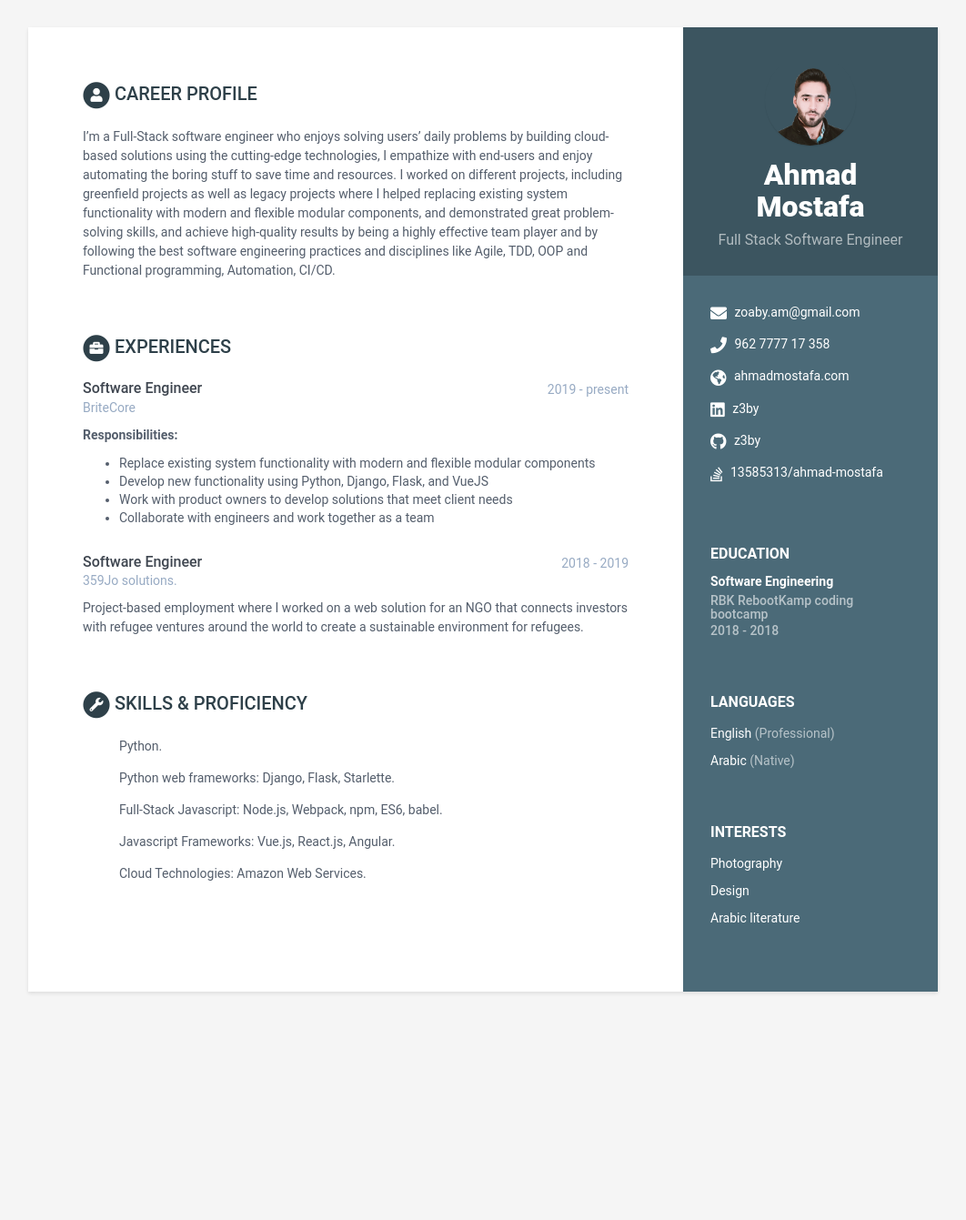
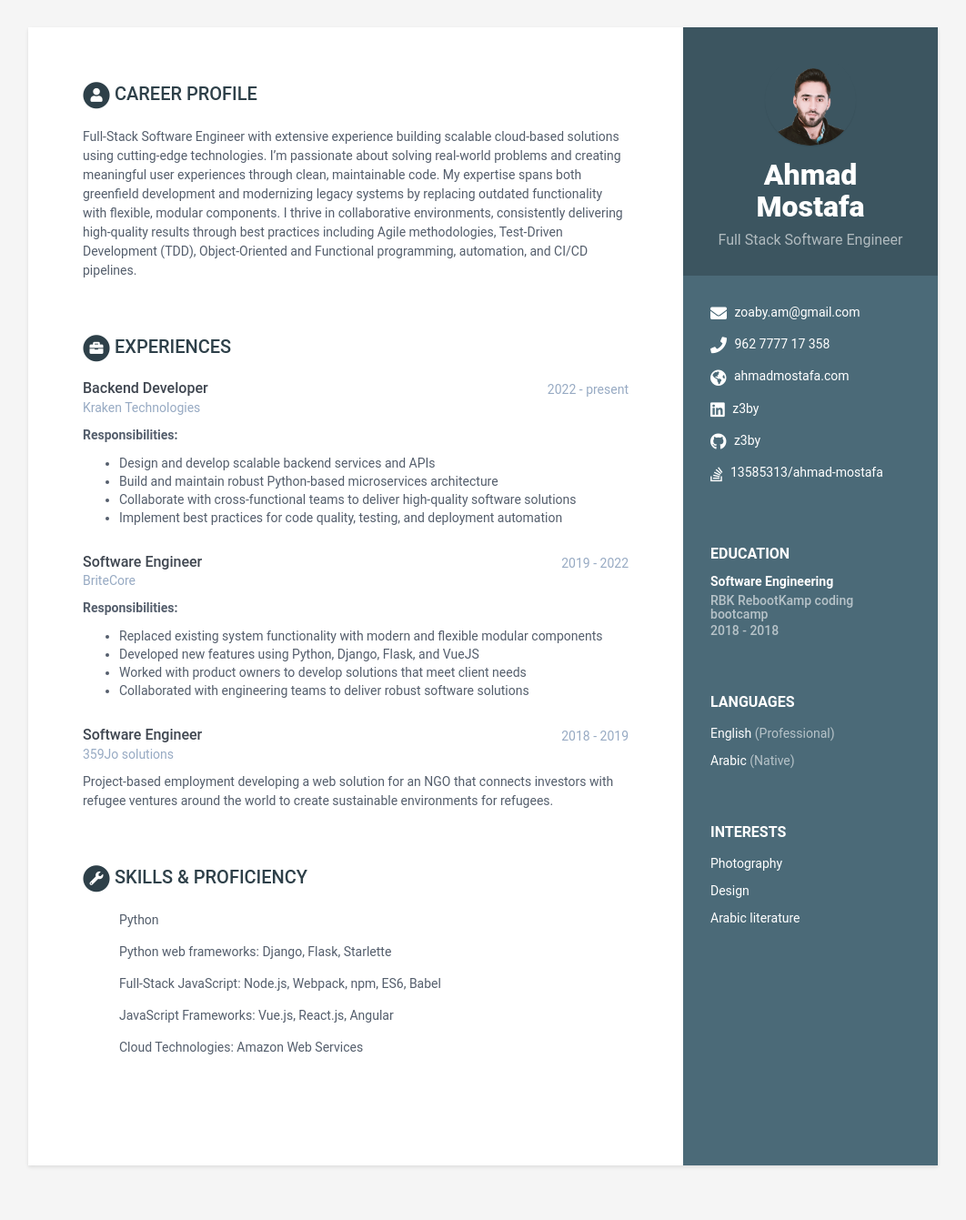
Before and after one commit to z3by/z3by.github.io, a Jekyll site: the page built from index.html, in a window 1280 px wide. Shown: the whole page at 91% size, without its empty margins (109-1171 px from the left). Built offline with Jekyll 4.4.1, drawn with Linux system fonts in a browser that asks for light colours; before the commit the page ends 1150 px from its top, so only the background shows below that.

Commit message:
Improve resume content and add Kraken Technologies position
Co-authored-by: z3by <36268825+z3by@users.noreply.github.com>

```diff
--- a/_data/data.yml
+++ b/_data/data.yml
@@ -38,14 +38,12 @@ sidebar:
 career-profile:
   title: Career Profile
   summary: |
-    I'm a Full-Stack software engineer who enjoys solving users' daily problems by building cloud-based solutions using the cutting-edge technologies,
-    I empathize with end-users and enjoy automating the boring stuff to save time and resources.
-    I worked on different projects, including greenfield projects as well as legacy projects where I helped replacing
-    existing system functionality with modern and flexible modular
-    components, and demonstrated great problem-solving skills,
-    and achieve high-quality results by being a highly effective team player and by
-    following the best software engineering practices and disciplines
-    like Agile, TDD, OOP and Functional programming, Automation, CI/CD.
+    Full-Stack Software Engineer with extensive experience building scalable cloud-based solutions using cutting-edge technologies.
+    I'm passionate about solving real-world problems and creating meaningful user experiences through clean, maintainable code.
+    My expertise spans both greenfield development and modernizing legacy systems by replacing outdated functionality with
+    flexible, modular components. I thrive in collaborative environments, consistently delivering high-quality results through
+    best practices including Agile methodologies, Test-Driven Development (TDD), Object-Oriented and Functional programming,
+    automation, and CI/CD pipelines.
 education:
   - degree: Software Engineering
     university: RBK RebootKamp coding bootcamp
@@ -53,29 +51,39 @@ education:
     details: |
       4 months coding boot camp
 experiences:
+  - role: Backend Developer
+    time: 2022 - present
+    company: Kraken Technologies
+    details: |
+      **Responsibilities:**
+      - Design and develop scalable backend services and APIs
+      - Build and maintain robust Python-based microservices architecture
+      - Collaborate with cross-functional teams to deliver high-quality software solutions
+      - Implement best practices for code quality, testing, and deployment automation
   - role: Software Engineer
-    time: 2019 - present
+    time: 2019 - 2022
     company: BriteCore
     details: |
       **Responsibilities:**
-      - Replace existing system functionality with modern and flexible modular components
-      - Develop new functionality using Python, Django, Flask, and VueJS
-      - Work with product owners to develop solutions that meet client needs
-      - Collaborate with engineers and work together as a team
+      - Replaced existing system functionality with modern and flexible modular components
+      - Developed new features using Python, Django, Flask, and VueJS
+      - Worked with product owners to develop solutions that meet client needs
+      - Collaborated with engineering teams to deliver robust software solutions
   - role: Software Engineer
     time: 2018 - 2019
-    company: 359Jo solutions.
+    company: 359Jo solutions
     details: |
-      Project-based employment where I worked on a web solution for an NGO that connects investors with refugee ventures around the world to create a sustainable environment for refugees.
+      Project-based employment developing a web solution for an NGO that connects investors with refugee ventures
+      around the world to create sustainable environments for refugees.
 
 skills:
   title: Skills &amp; Proficiency
 
   toolset:
-    - name: "Python."
-    - name: "Python web frameworks: Django, Flask, Starlette."
-    - name: "Full-Stack Javascript: Node.js, Webpack, npm, ES6, babel."
-    - name: "Javascript Frameworks: Vue.js, React.js, Angular."
-    - name: "Cloud Technologies: Amazon Web Services."
+    - name: "Python"
+    - name: "Python web frameworks: Django, Flask, Starlette"
+    - name: "Full-Stack JavaScript: Node.js, Webpack, npm, ES6, Babel"
+    - name: "JavaScript Frameworks: Vue.js, React.js, Angular"
+    - name: "Cloud Technologies: Amazon Web Services"
 
 footer:
```
